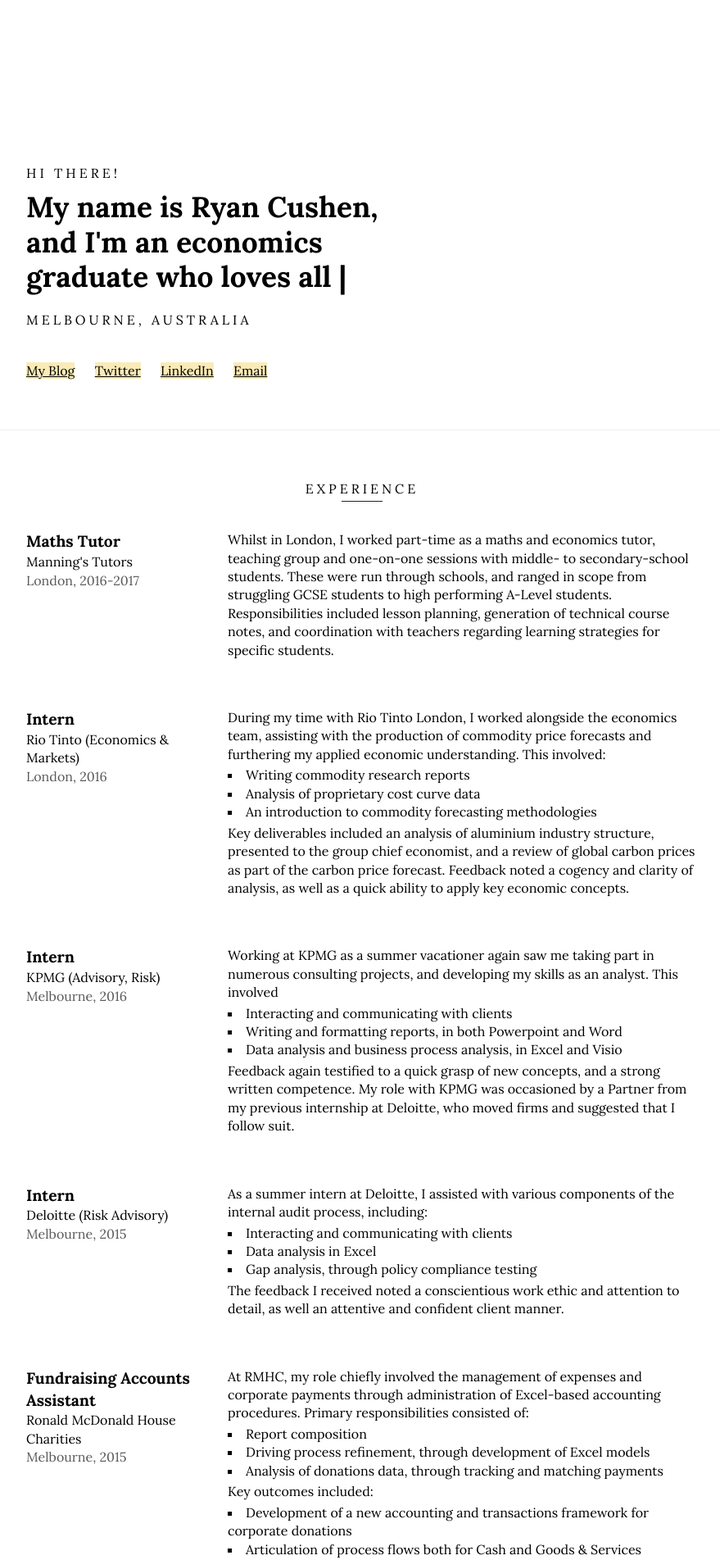
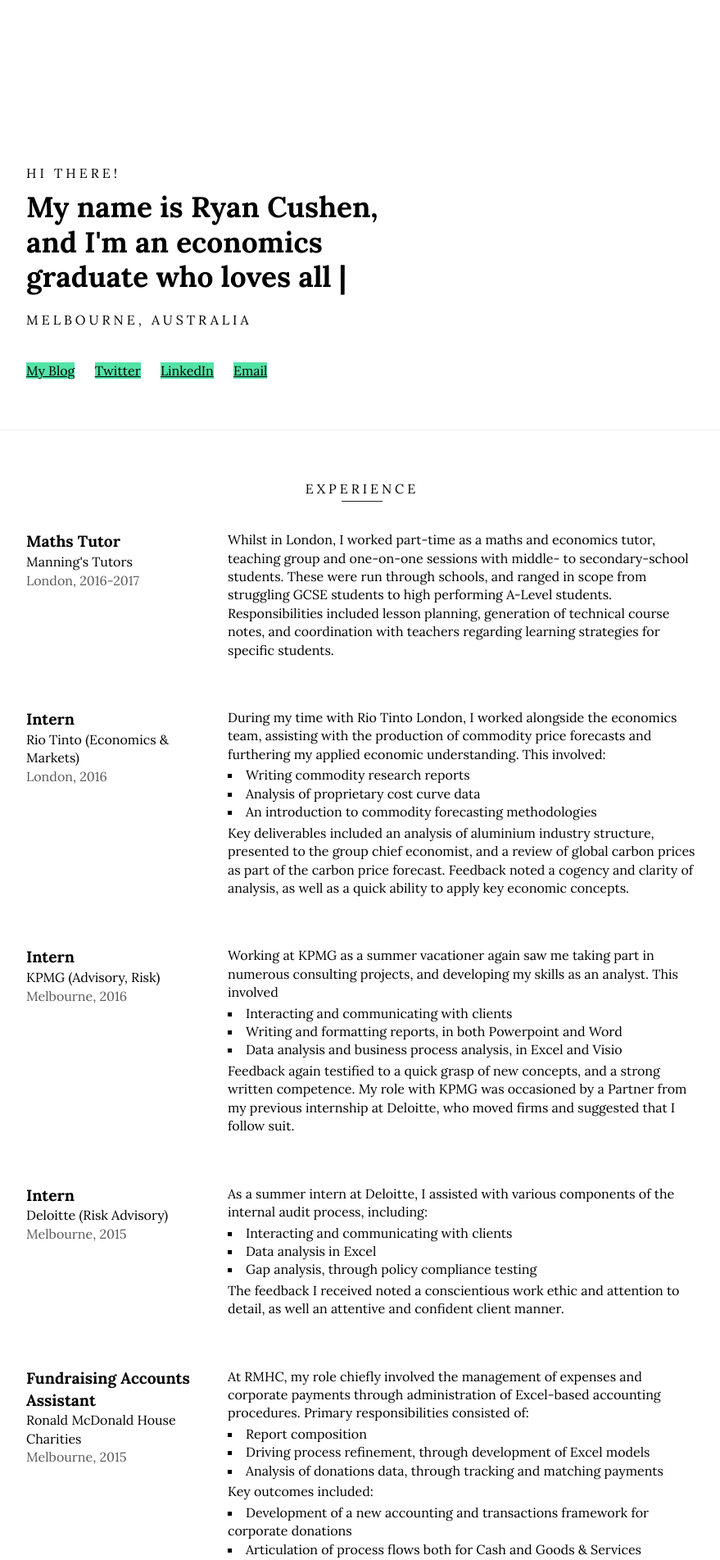
Before and after one commit to rcushen/resume, a Jekyll site: the page built from 17618f01a3a21b911c925bcb525a1d21abd30673/index.html, in a window 1280 px wide. Shown: the top 1903 px of the page at 82% size, without its empty margins (198-1077 px from the left). Built offline with Jekyll 4.4.1, drawn with Linux system fonts in a browser that asks for light colours.

Commit message:
Small update

```diff
--- a/_sass/_resume.scss
+++ b/_sass/_resume.scss
@@ -52,7 +52,8 @@ ul {
 
 a {
     color: black!important;
-    background: rgba(245, 215, 110, .5);
+    background: #53e3a6;
+    /* background: rgba(245, 215, 110, .5); */
     transition: all linear .2s;
 
     &:hover {
```
